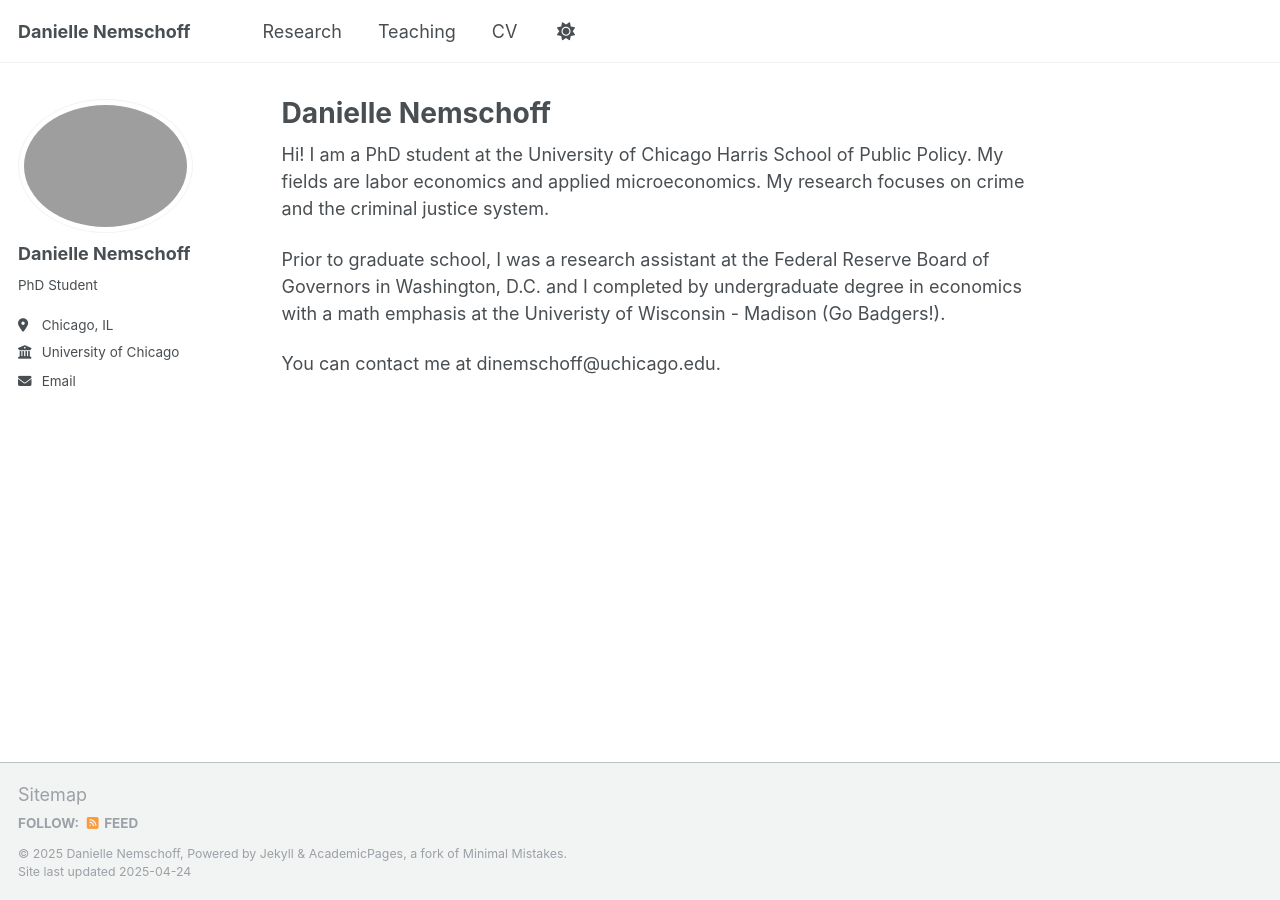
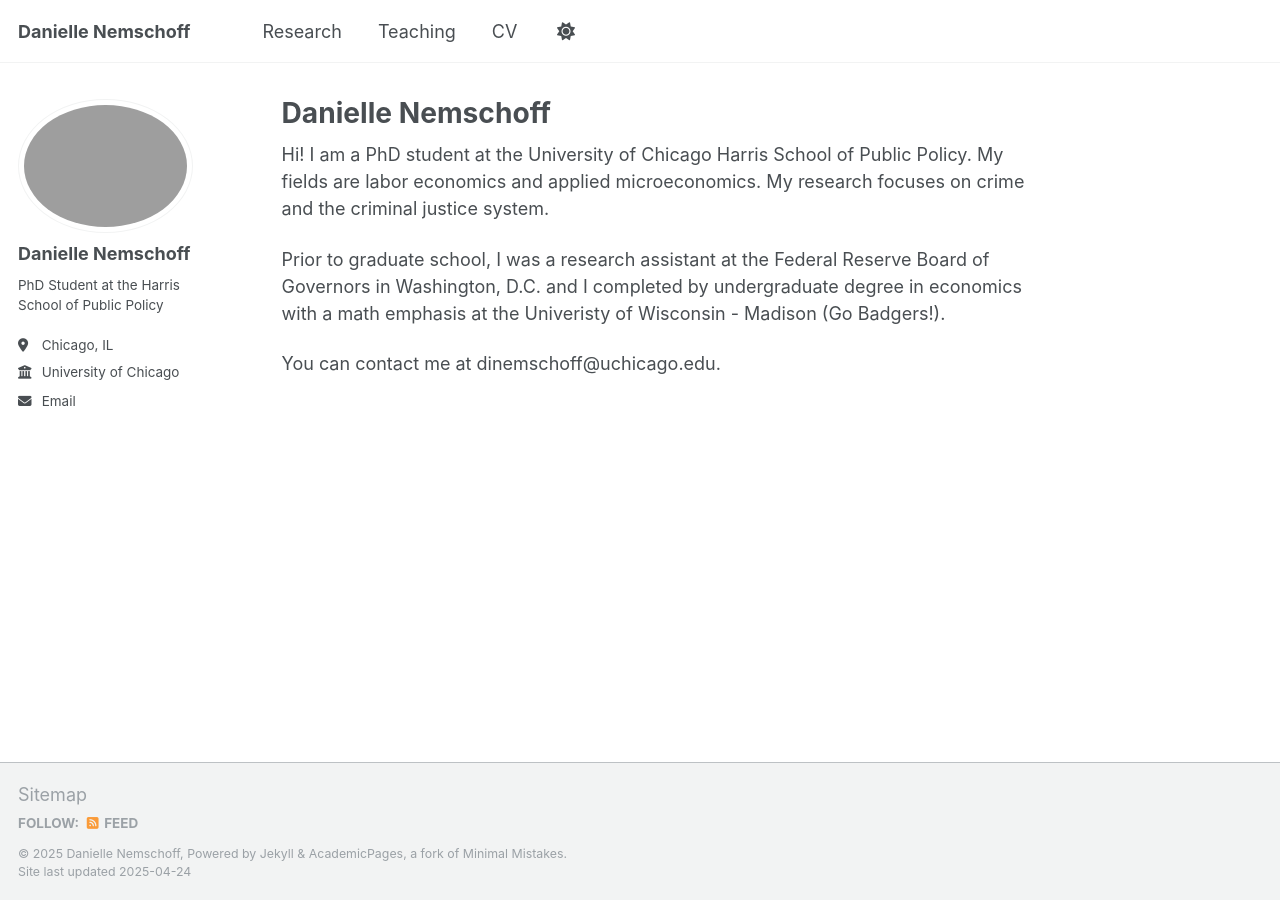
Before and after one commit to daniellenemschoff/daniellenemschoff.github.io, a Jekyll site: the page built from _pages/about.md, in a window 1280 px wide. Built offline with Jekyll 4.4.1, drawn with Linux system fonts in a browser that asks for light colours.

Commit message:
Update _config.yml

```diff
--- a/_config.yml
+++ b/_config.yml
@@ -23,7 +23,7 @@ author:
   avatar           : "headshot_edit.JPG"
   name             : "Danielle Nemschoff"
   pronouns         : # example: "she/her"
-  bio              : "PhD Student"
+  bio              : "PhD Student at the Harris School of Public Policy"
   location         : "Chicago, IL"
   employer         : "University of Chicago"
   #employer         : "Harris School of Public Policy"
```
